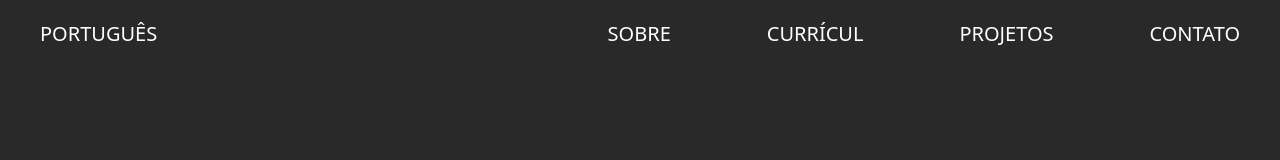
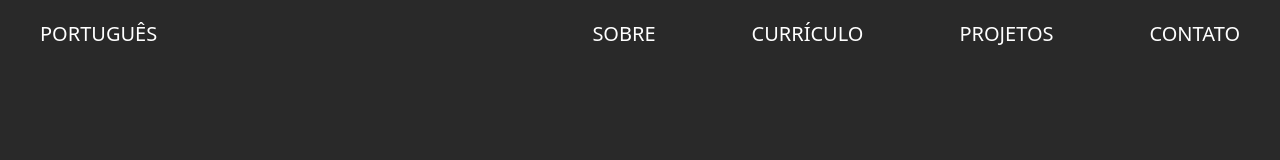
Before and after one commit to JenniferDaleffi/portfolio, a Next.js app in the folder portfolio/: page / in a window 1280 px wide. Shown: the top 160 px of the page. Built offline with nearby package versions, Linux system fonts and the light colour scheme.

Commit message:
update nav text

```diff
--- a/portfolio/src/components/Nav/nav.tsx
+++ b/portfolio/src/components/Nav/nav.tsx
@@ -7,7 +7,7 @@ export default function Nav() {
             </div>
             <div className="mr-10 flex gap-24 mt-5">
                 <a href="">SOBRE</a>
-                <a href="">CURRÍCUL</a>
+                <a href="">CURRÍCULO</a>
                 <a href="">PROJETOS</a>
                 <a href="">CONTATO</a>
             </div>
```
